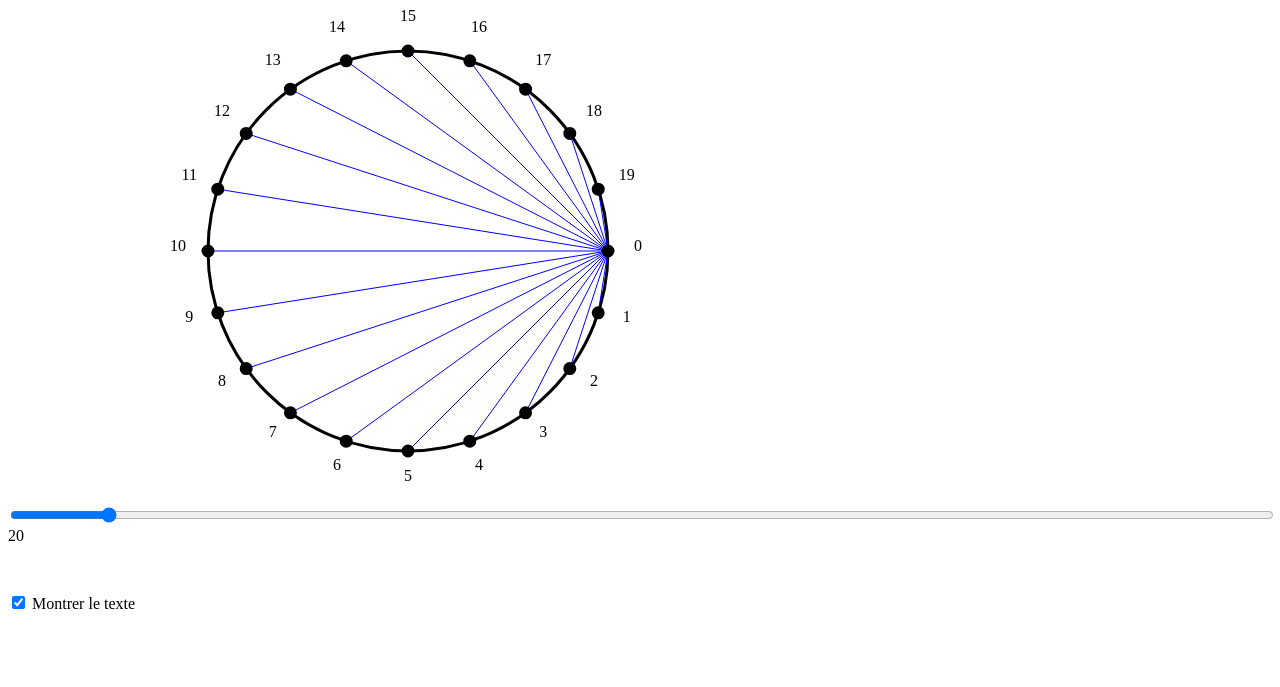
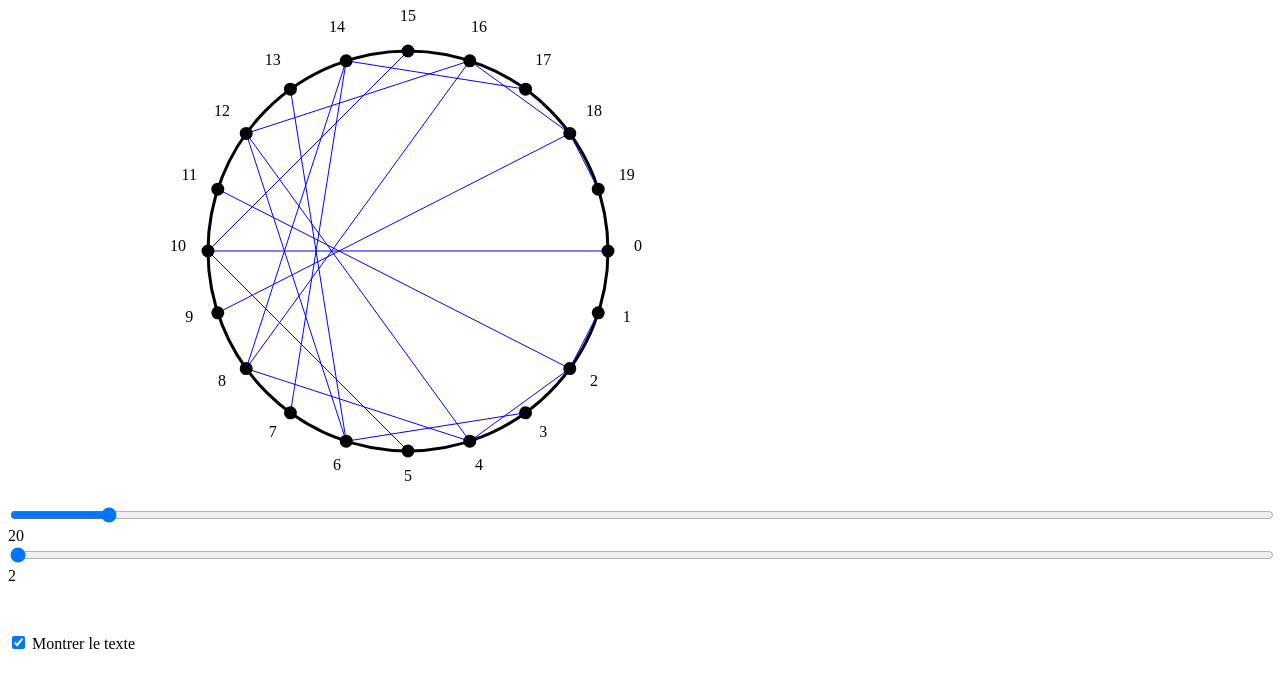
Before and after one commit to jlg-formation/jaocv1-nov-2020, a website: page src/index.html in a window 1280 px wide. Shown: the part 79-766 px from the top of the page. Drawn offline with Linux system fonts and the light colour scheme.

Commit message:
added conf for multi

```diff
--- a/src/index.html
+++ b/src/index.html
@@ -21,6 +21,8 @@
     </svg>
     <input type="range" name="nbr" value="20" min="2" max="250" step="1" />
     <div id="nbr">{{ nbr }}</div>
+    <input type="range" name="multi" value="2" min="2" max="100" step="1" />
+    <div id="multi">{{ multi }}</div>
 
     <label>
       <input type="checkbox" name="showText" checked />
--- a/src/main.js
+++ b/src/main.js
@@ -61,8 +61,11 @@ function addLines(c) {
 }
 
 function init(c) {
-  const rangeElt = document.querySelector("input[type=range][name=nbr]");
-  rangeElt.addEventListener("input", (evt) => sync(c));
+  const rangeNbrElt = document.querySelector("input[type=range][name=nbr]");
+  rangeNbrElt.addEventListener("input", (evt) => sync(c));
+
+  const rangeMultiElt = document.querySelector("input[type=range][name=multi]");
+  rangeMultiElt.addEventListener("input", (evt) => sync(c));
 
   const checkboxElt = document.querySelector(
     "input[type=checkbox][name=showText]"
@@ -72,13 +75,17 @@ function init(c) {
 
 function sync(c) {
   const rangeElt = document.querySelector("input[type=range][name=nbr]");
+  const rangeMultiElt = document.querySelector("input[type=range][name=multi]");
   const checkboxElt = document.querySelector(
     "input[type=checkbox][name=showText]"
   );
   const divElt = document.querySelector("#nbr");
   divElt.innerHTML = rangeElt.value;
+  const divMultiElt = document.querySelector("#multi");
+  divMultiElt.innerHTML = rangeMultiElt.value;
 
   c.nbr = +rangeElt.value;
+  c.multi = +rangeMultiElt.value;
   c.showText = checkboxElt.checked;
   draw(c);
 }
```
